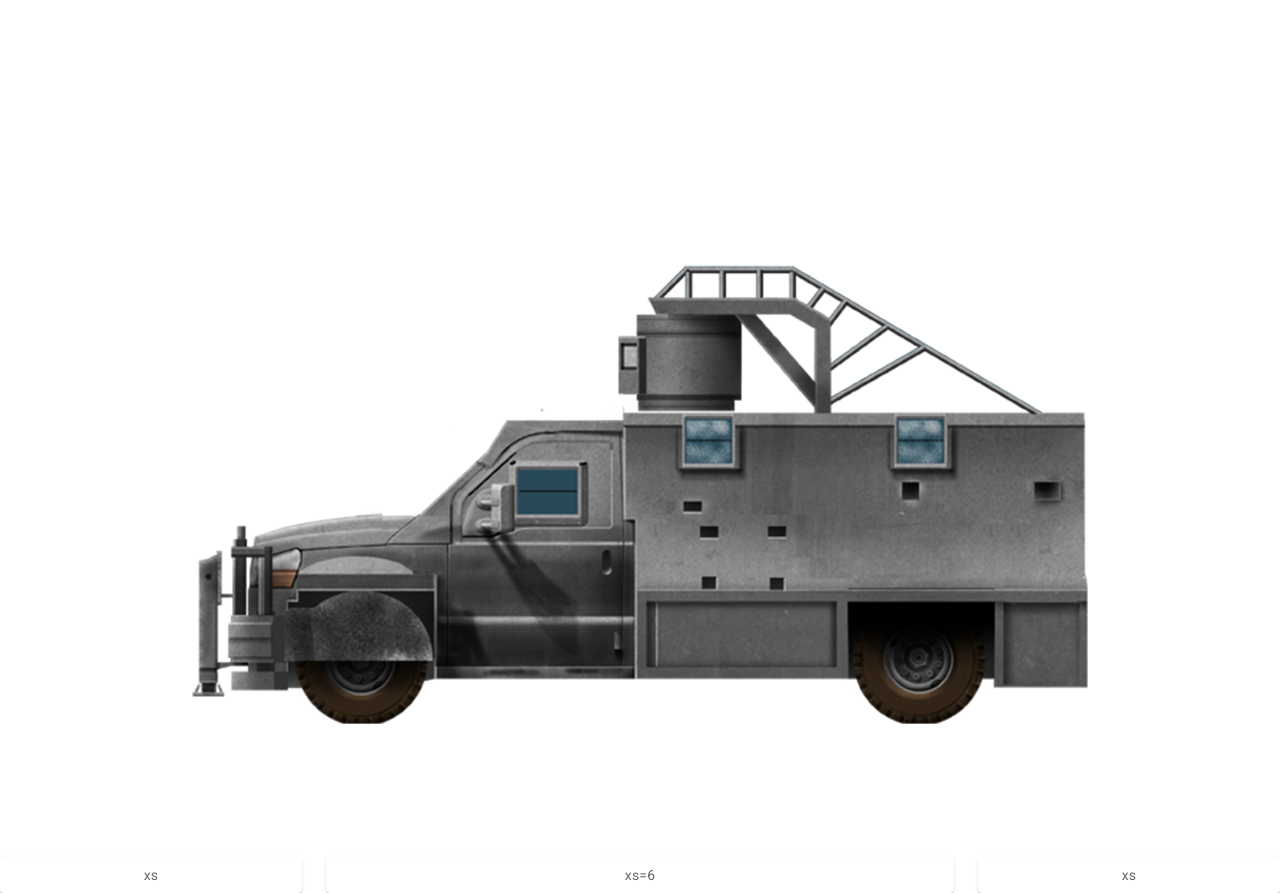
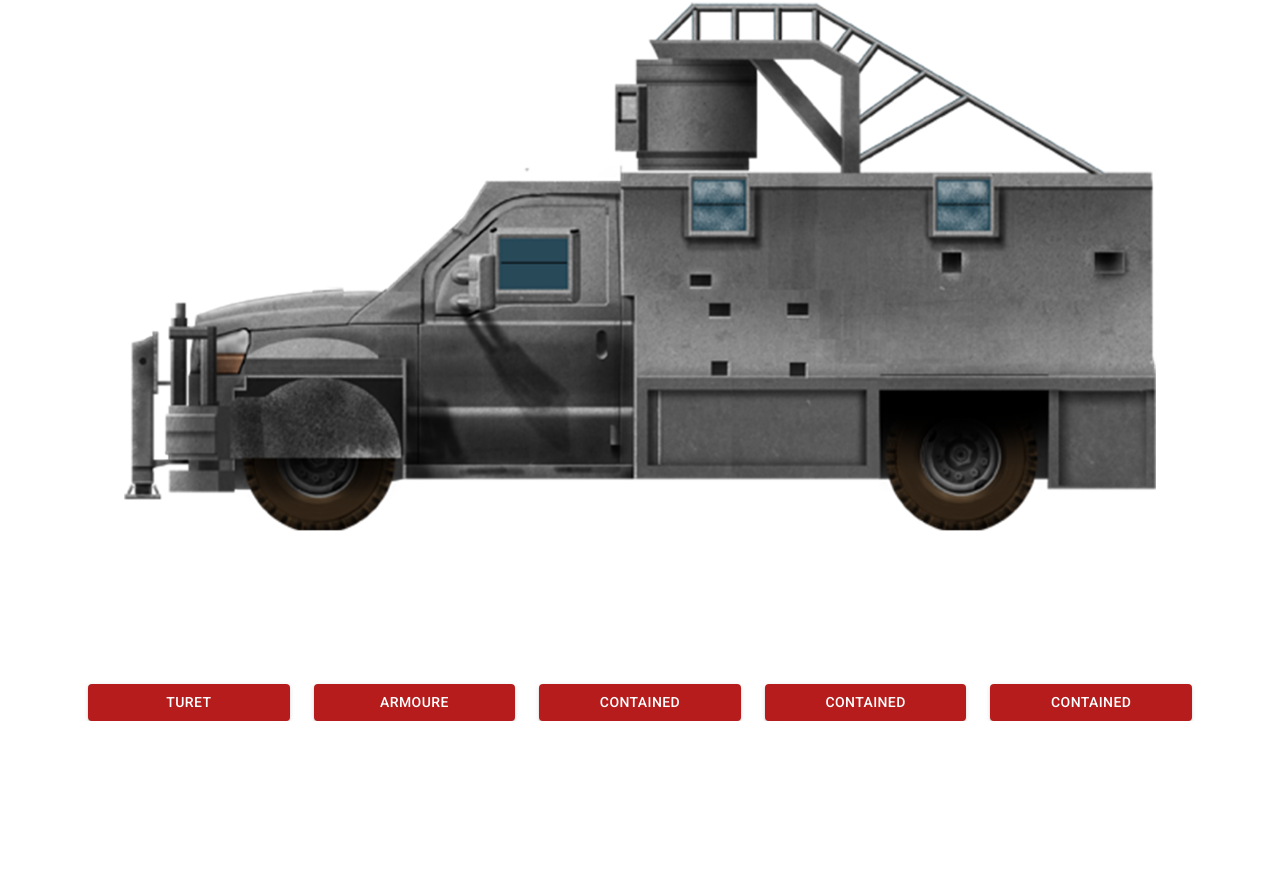
Before and after one commit to four-man-army/PaG_Website, a React (Vite) app: page / in a window 1280 px wide. Shown: the part 1530-2423 px from the top of the page. After the commit the page ends 2251 px from the top, so only its background shows below. Built offline with nearby package versions, Linux system fonts and the light colour scheme.

Commit message:
Layers added

```diff
--- a/src/App.jsx
+++ b/src/App.jsx
@@ -15,15 +15,15 @@ function App() {
       <Theme />
       <Navbar />
       <div className="video-container">
-      <video autoPlay loop muted>
-        <source src={video} type="video/mp4" />
-      </video>
+        <video autoPlay loop muted>
+          <source src={video} type="video/mp4" />
+        </video>
       </div>
       <Container sx={{ height: "110vh", pt: 50 }}>
         <Typography variant="h1">
           Eine Reise durch den mexikanischen Drogenkrieg
         </Typography>
-        <Scrollicon  />
+        <Scrollicon />
       </Container>
       <Container sx={{ height: "100vh", pt: 50 }}>
         <Box sx={{ mx: "20%", my: "auto" }}>
@@ -60,9 +60,11 @@ function App() {
               bereits tausende von Opfern gebracht...
             </Typography>
           </InView>
+
         </Box>
+        <Tank />
       </Container>
-      <Tank/>
+
     </>
   );
 }
--- a/src/comps/interactivtank.css
+++ b/src/comps/interactivtank.css
@@ -2,4 +2,22 @@
     display: flex;
     justify-content: center;
     align-items: center;
+    position: relative;
 }
+
+.tankbutton{
+    width: 100%;
+}
+
+.layers{
+    top: 0;
+    bottom: 0;
+    left: 0;
+    right: 0;
+    position: absolute;
+    opacity: 0;
+}
+
+#tured:hover{
+
+}
--- a/src/comps/interactivtank.jsx
+++ b/src/comps/interactivtank.jsx
@@ -2,8 +2,19 @@ import { Button, Grid } from "@mui/material";
 import { styled } from '@mui/material/styles';
 import Paper from '@mui/material/Paper';
 import { useState } from "react";
+import "./interactivtank.css";
+import { Container } from "@mui/system";
+
+//--------IMG-----------
 import Tankback from '../assets/img/Tank/tank.png';
-import "./interactivtank.css";
+import Turedlayer from '../assets/img/Tank/tower.png';
+import Wheelplate from '../assets/img/Tank/wheel.png';
+import Freont from '../assets/img/Tank/front.png';
+import Window from '../assets/img/Tank/windows.png';
+import Shootingslid from '../assets/img/Tank/shootingslid.png';
+
+
+
 
 const Item = styled(Paper)(({ theme }) => ({
     backgroundColor: theme.palette.mode === 'dark' ? '#1A2027' : '#fff',
@@ -11,25 +22,30 @@ const Item = styled(Paper)(({ theme }) => ({
     padding: theme.spacing(1),
     textAlign: 'center',
     color: theme.palette.text.secondary,
-  }));
+}));
 
 const Tank = () => {
     return (
         <>
             <div className="background">
-                <img src={Tankback} width="1000" />
+                <img src={Tankback} width="100%" height="100%" />
+                <div>
+                    <img id="turedlayer" className="layers" src={Turedlayer} width="100%" height="100%" />
+                    <img className="layers" src={Wheelplate} width="100%" height="100%" />
+                    <img className="layers" src={Freont} width="100%" height="100%" />
+                    <img className="layers" src={Window} width="100%" height="100%" />
+                    <img className="layers" src={Shootingslid} width="100%" height="100%"/>
+                </div>
+
+
             </div>
-            <Grid container spacing={3}>
-                <Grid item xs>
-                    <Item>xs</Item>
-                </Grid>
-                <Grid item xs={6}>
-                    <Item>xs=6</Item>
-                </Grid>
-                <Grid item xs>
-                    <Item>xs</Item>
-                </Grid>
-            </Grid>
+            <Container sx={{ display: "flex", gap: 3, justifyContent: "space-between" }}>
+                <Button className="tankbutton" id="tured" variant="contained" >Turet</Button>
+                <Button className="tankbutton" id="armour" variant="contained">Armoure</Button>
+                <Button className="tankbutton" id="bumper" variant="contained">Contained</Button>
+                <Button className="tankbutton" id="gunslot" variant="contained">Contained</Button>
+                <Button className="tankbutton" id="window" variant="contained">Contained</Button>
+            </Container>
         </>
     );
 }
```
